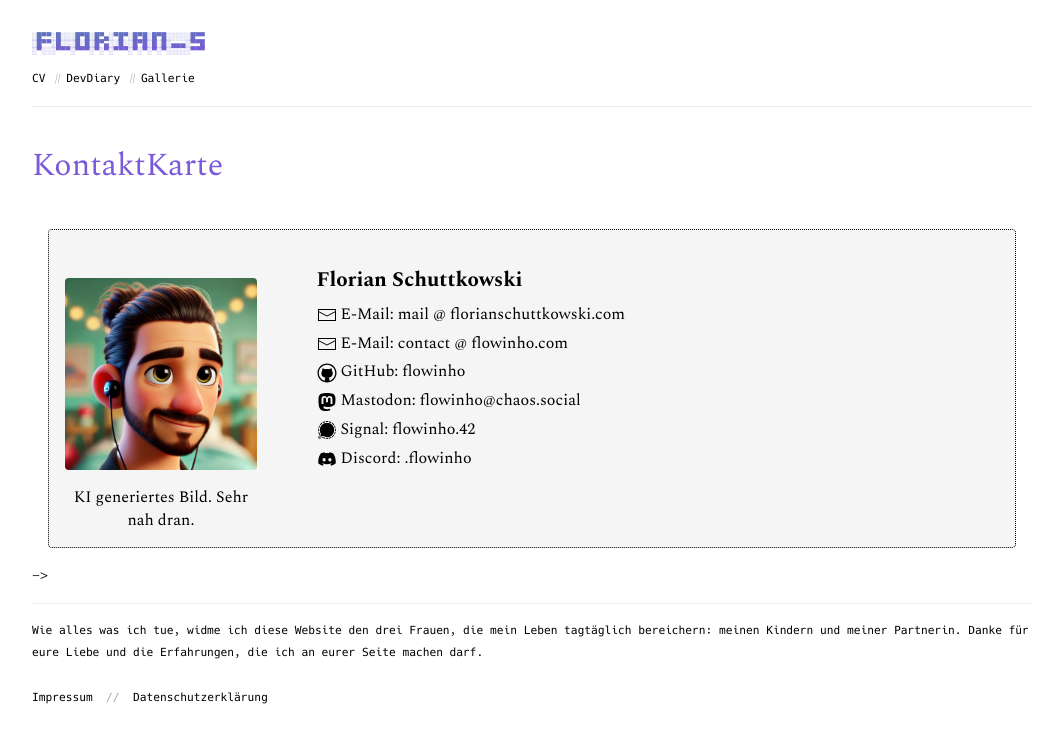
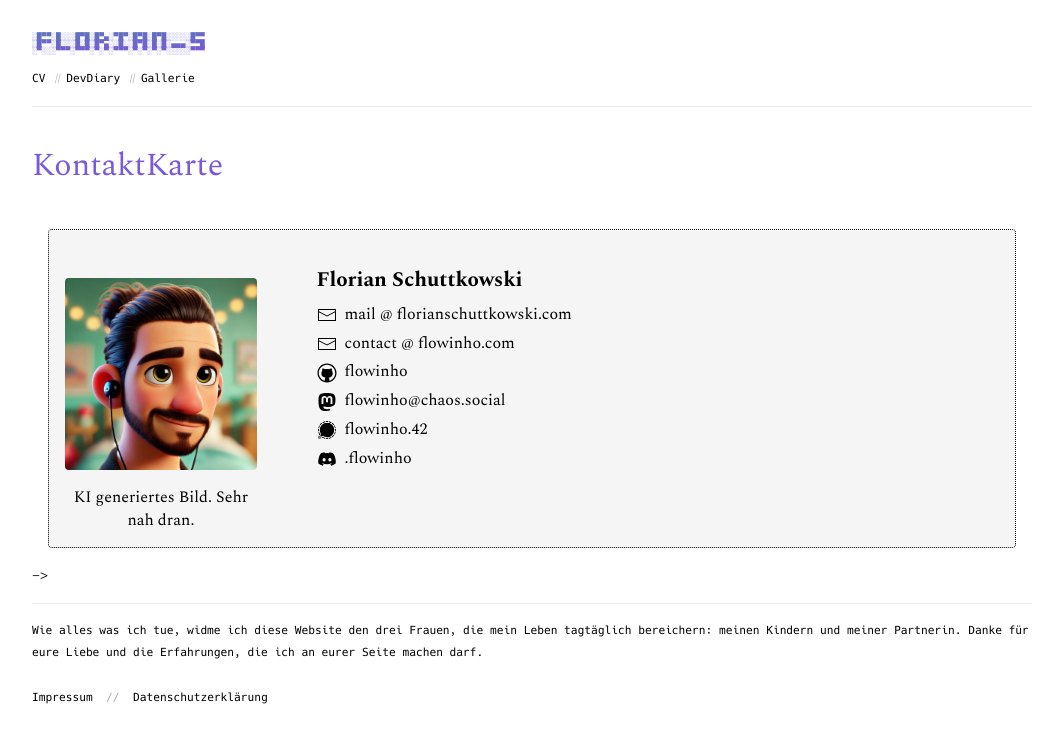
Before and after one commit to flowinho/florianschuttkowskicom, a Jekyll site: the page built from _pages/contact.md, in a window 1280 px wide. Shown: the top 743 px of the page, without its empty margins (108-1171 px from the left). Built offline with Jekyll 4.4.1, drawn with Linux system fonts in a browser that asks for light colours.

Commit message:
remove redundant nfo

```diff
--- a/_pages/contact.md
+++ b/_pages/contact.md
@@ -16,12 +16,12 @@ permalink: /kontakt/
             <div class="uk-width-expand@s">
             <div class="contactcard-listing">
             <span class="contactcard-title">Florian Schuttkowski</span><br />
-                <span uk-icon="mail"></span>&nbsp;E-Mail: mail @ florianschuttkowski.com<br />
-                <span uk-icon="mail"></span>&nbsp;E-Mail: contact @ flowinho.com<br />
-                <span uk-icon="github-alt"></span>&nbsp;GitHub: flowinho<br />
-                <span uk-icon="mastodon"></span>&nbsp;Mastodon: flowinho@chaos.social<br />
-                <span uk-icon="signal"></span>&nbsp;Signal: flowinho.42<br />
-                <span uk-icon="discord"></span>&nbsp;Discord: .flowinho<br />
+                <span uk-icon="mail"></span>&nbsp;&nbsp;mail @ florianschuttkowski.com<br />
+                <span uk-icon="mail"></span>&nbsp;&nbsp;contact @ flowinho.com<br />
+                <span uk-icon="github-alt"></span>&nbsp;&nbsp;flowinho<br />
+                <span uk-icon="mastodon"></span>&nbsp;&nbsp;flowinho@chaos.social<br />
+                <span uk-icon="signal"></span>&nbsp;&nbsp;flowinho.42<br />
+                <span uk-icon="discord"></span>&nbsp;&nbsp;.flowinho<br />
                 <br />
                 <span></span>
                 </div>
```
